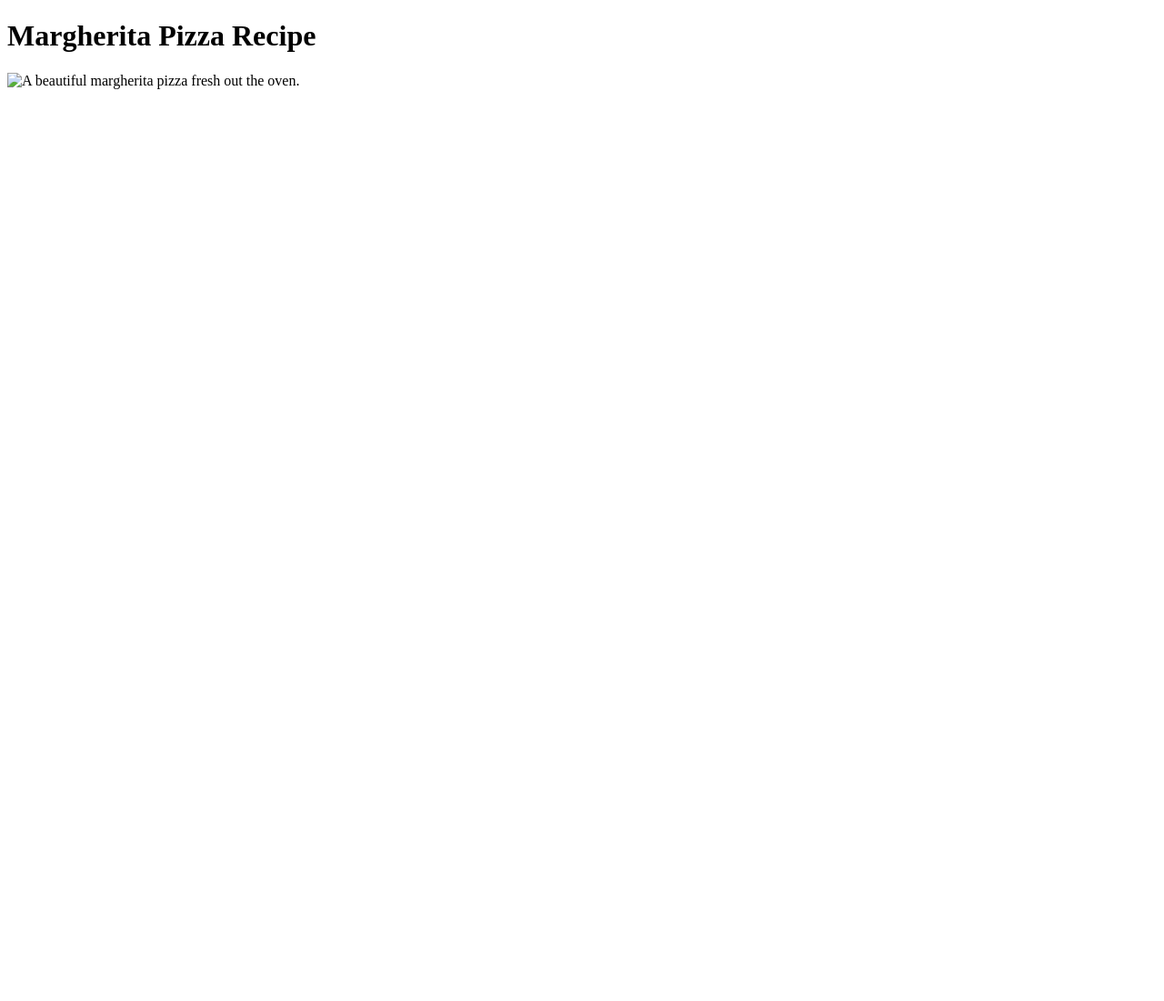
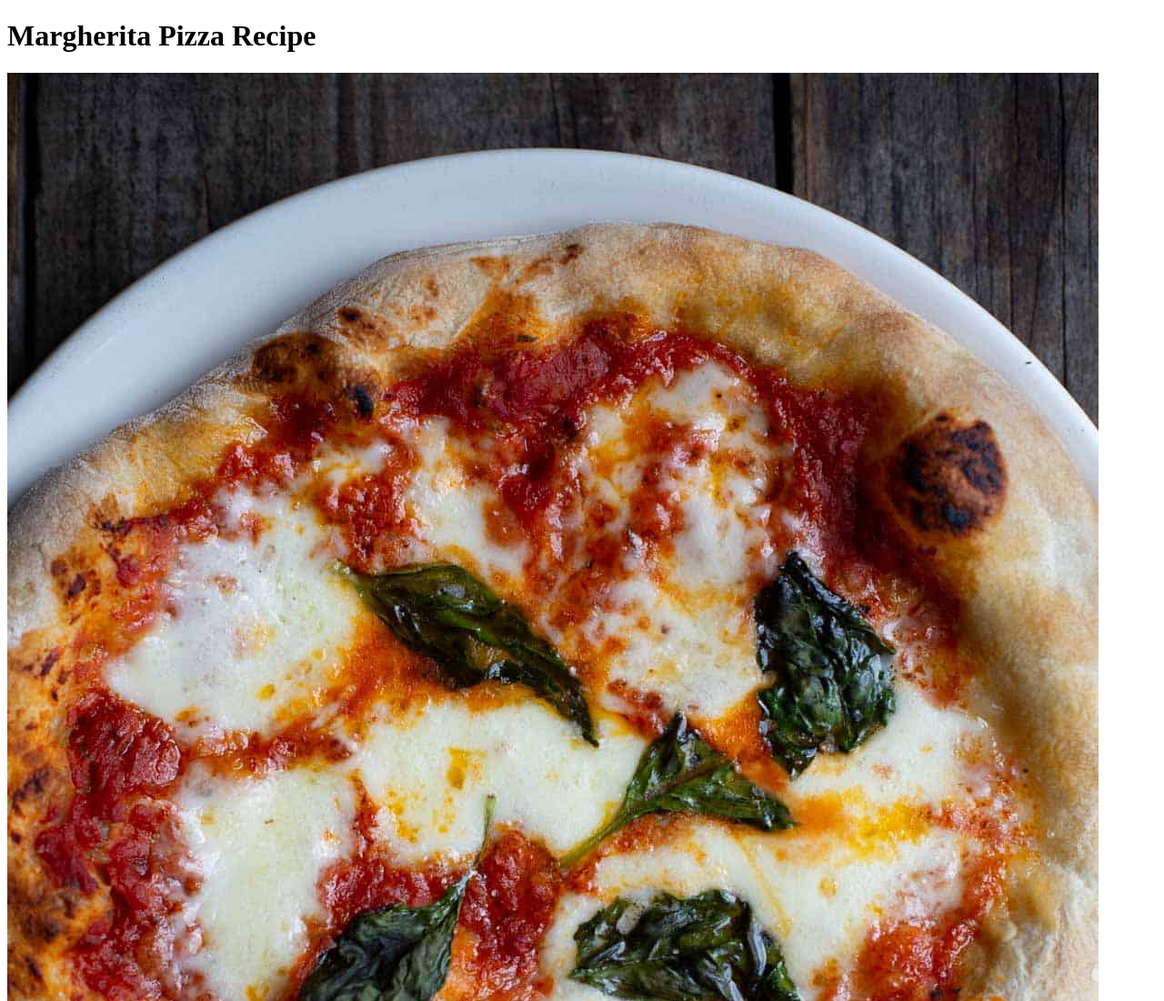
Before and after one commit to ArrriRafita/odin-recipes, a plain HTML site: page recipes/margherita_pizza.html in a window 1280 px wide. Shown: the top 1100 px of the page at 91% size. Before the commit the page ends 800 px from the top, so only its background shows below. Drawn offline with Linux system fonts and the light colour scheme.

Commit message:
Add jpgs and links to said images from pages

```diff
--- a/recipes/margherita_pizza.html
+++ b/recipes/margherita_pizza.html
@@ -8,7 +8,7 @@
     <body>
         <h1>Margherita Pizza Recipe</h1>
 
-        <img src="../images/Margherita-Pizza.jpg" alt="A beautiful margherita pizza fresh out the oven.">
+        <img src="../images/Marg.jpg" alt="A beautiful margherita pizza topped with fresh basil leaves.">
 
 
     </body>
```
Also changed, not shown: recipes/tortas.html (+2 -0 lines), images/Marg.jpg (added), images/torta.jpg (added).
